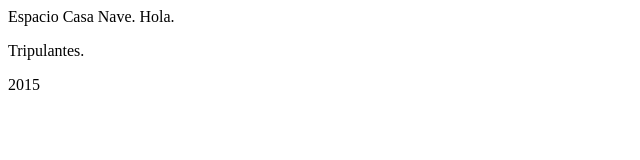
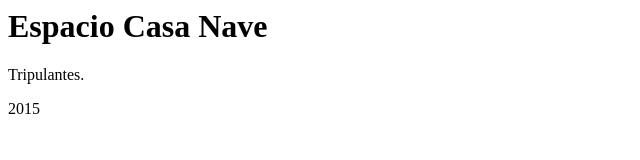
Before and after one commit to espaciocasanave/contenido, a plain HTML site: page index.html in a window 1280 px wide. Shown: the whole page, without its empty margins (0-640 px from the left). Drawn offline with Linux system fonts and the light colour scheme.

Commit message:
Update index.html

```diff
--- a/index.html
+++ b/index.html
@@ -4,7 +4,7 @@
   </head>
 
   <body>
-    Espacio Casa Nave. Hola.
+   <h1>Espacio Casa Nave</h1>
     <p>Tripulantes.</p>
     2015
   </body>
```
